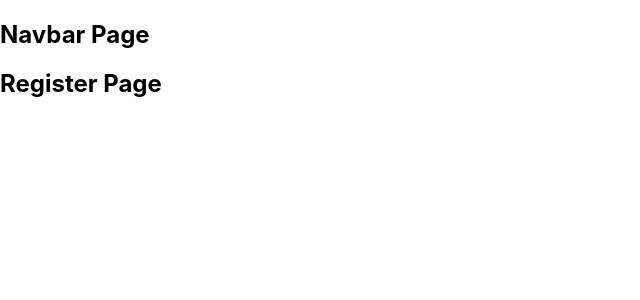
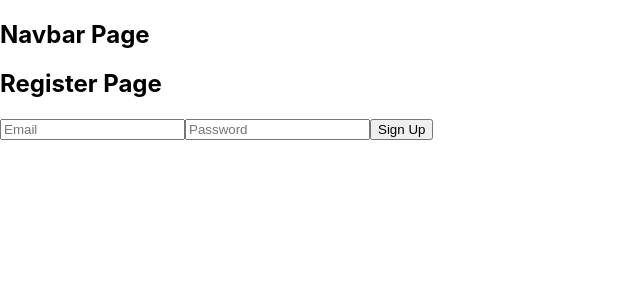
Before and after one commit to neerajsingh869/buybusy, a React (Create React App) app: page /signup in a window 1280 px wide. Shown: the top 300 px of the page, without its empty margins (0-640 px from the left). Built offline with nearby package versions, Linux system fonts and the light colour scheme; no server answers; the HTML template or start-up script is replaced by a standard one.

Commit message:
feat: implement basic register workflow

```diff
--- a/src/App.js
+++ b/src/App.js
@@ -1,4 +1,5 @@
 import './App.css';
+import { app } from "./configs/firebase";
 import {
   createRoutesFromElements,
   createBrowserRouter,
--- a/src/configs/firebase.js
+++ b/src/configs/firebase.js
@@ -15,3 +15,5 @@ const firebaseConfig = {
 
 // Initialize Firebase
 const app = initializeApp(firebaseConfig);
+
+export { app };
--- a/src/pages/register/Register.js
+++ b/src/pages/register/Register.js
@@ -1,7 +1,34 @@
+import { useRef } from "react";
+import { createUserWithEmailAndPassword, getAuth } from "firebase/auth";
+
 const Register = () => {
+    const inputEmail = useRef();
+    const inputPassword = useRef();
+
+    const auth = getAuth();
+
+    const handleSignUp = async (e) => {
+        e.preventDefault();
+
+        try {
+            const email = inputEmail.current.value;
+            const password = inputPassword.current.value;
+
+            await createUserWithEmailAndPassword(auth, email, password);
+            console.log("User signed up successfully!")
+        } catch (err) {
+            alert(err.message);
+        }
+    }
+
     return (
         <>
             <h2>Register Page</h2>
+            <form onSubmit={ handleSignUp }>
+                <input type="email" placeholder="Email" ref={ inputEmail } />
+                <input type="password" placeholder="Password" ref={ inputPassword } />
+                <button>Sign Up</button>
+            </form>
         </>
     )
 };
```
